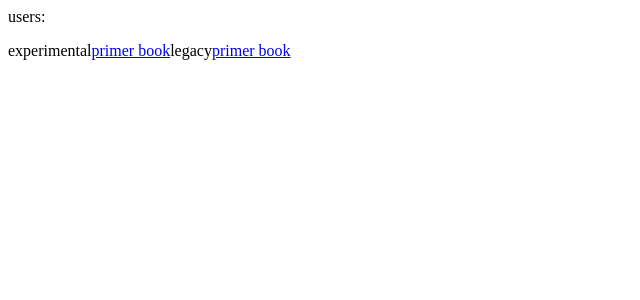
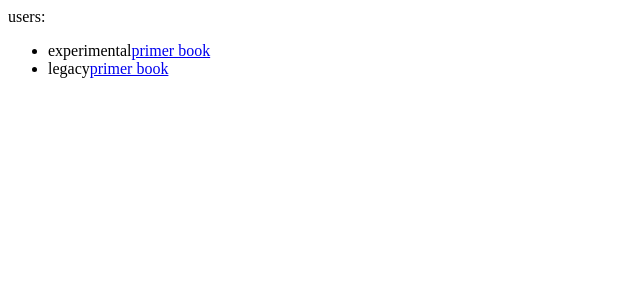
Before and after one commit to ArnoldoRicardo/vercel-test, a Next.js app: page / in a window 1280 px wide. Shown: the top 300 px of the page, without its empty margins (0-640 px from the left). Built offline with nearby package versions, Linux system fonts and the light colour scheme.

Commit message:
format page

```diff
--- a/app/page.tsx
+++ b/app/page.tsx
@@ -10,10 +10,16 @@ export default async function Page() {
       <ul>
         {/* {users && users.map((user) => <li key={user.id}>{user.username}</li>)} */}
       </ul>
-      experimental
-      <Link href="/book/0">primer book</Link>
-      legacy
-      <Link href="/todo/0">primer book</Link>
+      <ul>
+        <li>
+          experimental
+          <Link href="/book/0">primer book</Link>
+        </li>
+        <li>
+          legacy
+          <Link href="/todos/0">primer book</Link>
+        </li>
+      </ul>
     </>
   )
 }
```
